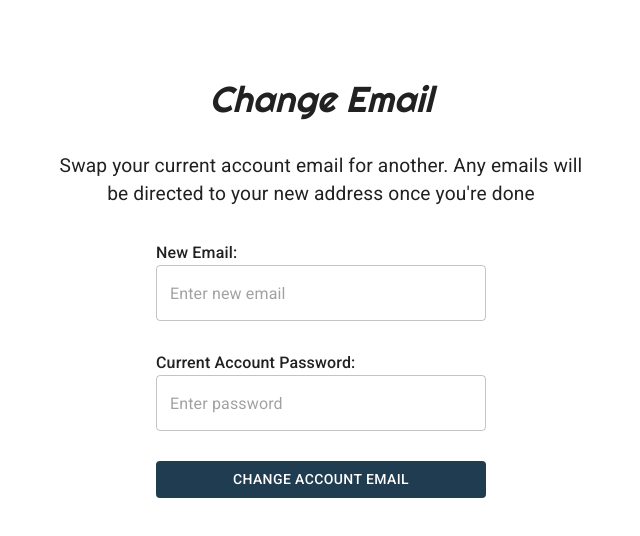
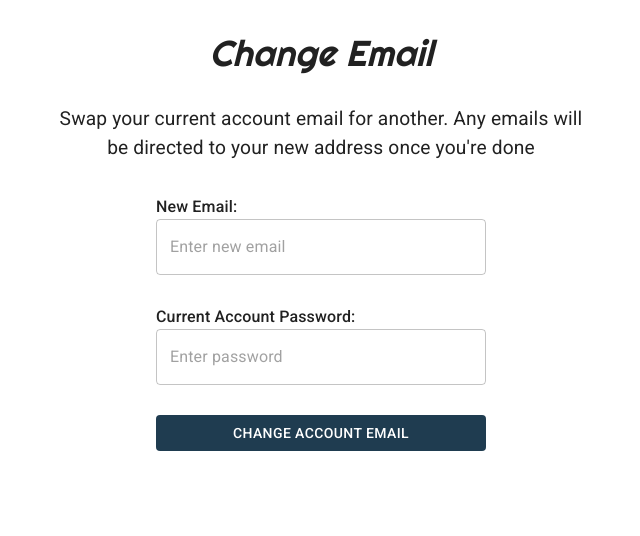
Before and after one commit to JasonXB/local-eats, a Next.js app: page /testError in a window 1280 px wide. Shown: the top 536 px of the page, without its empty margins (319-959 px from the left). Built offline with nearby package versions, Linux system fonts and the light colour scheme.

Commit message:
Imported auth features into the manage-account page

```diff
--- a/src/page-blocks/authForms/ChangeEmail.js
+++ b/src/page-blocks/authForms/ChangeEmail.js
@@ -4,11 +4,12 @@ import React, { useRef, useReducer } from "react";
 import { Typography, Stack, Button } from "@mui/material"; // prettier-ignore
 import FormControl from "@mui/material/FormControl";
 import OutlinedInput from "@mui/material/OutlinedInput";
-import { mix } from "../../../styles/styleMixins";
 import FormHelperText from "@mui/material/FormHelperText";
 import AuthHeader from "./HeaderHelper";
 import { getSession } from "next-auth/react";
 import GeneralError from "../../custom-components/Modals/GeneralError";
+import { styles } from "../../../styles/auth/manageAccount";
+import useWindowSize from "../../utility-functions/general/useWindowSize";
 
 // Redirect users to homepage if they come here offline
 export async function getServerSideProps(context) {
@@ -166,27 +167,3 @@ export default function ChangeEmail(props) {
     </Stack>
   );
 }
-
-const styles = {
-  parentContainer: {
-    width: "100%",
-    height: "72vh",
-    maxWidth: "35rem",
-    margin: "auto",
-    textAlign: "center",
-    // border: "5px solid black",
-    ...mix.flexColumn,
-    justifyContent: "center",
-  },
-  formControl: {
-    width: "80%",
-    maxWidth: "20.625rem",
-    mb: 0.75,
-    fontWeight: 500,
-  },
-  formHelperText: {
-    color: "#d32f2f",
-    m: 0,
-    mt: 0.5,
-  },
-};
--- a/src/page-blocks/authForms/ChangePassword.js
+++ b/src/page-blocks/authForms/ChangePassword.js
@@ -8,7 +8,8 @@ import FormHelperText from "@mui/material/FormHelperText";
 import { mix } from "../../../styles/styleMixins";
 import { getSession } from "next-auth/react";
 import axios from "axios";
-import GeneralErrorModal from "../../custom-components/Modals/GeneralError"
+import GeneralErrorModal from "../../custom-components/Modals/GeneralError";
+import { styles } from "../../../styles/auth/manageAccount";
 
 // Redirect users to homepage if they come here offline
 export async function getServerSideProps(context) {
@@ -200,27 +201,3 @@ export default function ChangePassword() {
     </Stack>
   );
 }
-
-const styles = {
-  parentContainer: {
-    width: "100%",
-    height: "100vh",
-    maxWidth: "35rem",
-    margin: "auto",
-    textAlign: "center",
-    // border: "5px solid black",
-    ...mix.flexColumn,
-    justifyContent: "center",
-  },
-  formControl: {
-    width: "80%",
-    maxWidth: "20.625rem",
-    mb: 0.75,
-    fontWeight: 500,
-  },
-  formHelperText: {
-    color: "#d32f2f",
-    m: 0,
-    mt: 0.5,
-  },
-};
--- a/src/page-blocks/authForms/DeleteAccount.js
+++ b/src/page-blocks/authForms/DeleteAccount.js
@@ -9,6 +9,7 @@ import { mix } from "../../../styles/styleMixins";
 import { getSession } from "next-auth/react";
 import AuthHeader from "./HeaderHelper";
 import { signOut } from "next-auth/react";
+import {styles} from "../../../styles/auth/manageAccount";
 
 // Redirect users to homepage if they come here offline
 export async function getServerSideProps(context) {
@@ -63,8 +64,8 @@ export default function DeleteAccount(props) {
   return (
     <Stack sx={styles.parentContainer}>
       <AuthHeader
-        titleText={"Delete Local Eats Account"}
-        descriptionText={"Be careful! Deleting your account will permanently delete your bookmarks and saved searches"} // prettier-ignore
+        titleText={"Delete Account"}
+        descriptionText={"We're sad to see you go! Before proceeding, know that deleting your account will erase all your bookmarks"} // prettier-ignore
       />
 
       <FormControl sx={styles.formControl}>
@@ -97,32 +98,3 @@ export default function DeleteAccount(props) {
     </Stack>
   );
 }
-
-const styles = {
-  parentContainer: {
-    width: "80vw",
-    maxWidth: "1100px",
-    textAlign: "center",
-    ...mix.flexColumn,
-    alignItems: "center",
-  },
-  formControl: {
-    width: "100%",
-    maxWidth: "20.625rem",
-    mb: 1.5,
-    fontWeight: 500,
-  },
-  formHelperText: {
-    color: "#d32f2f",
-    m: 0,
-    mt: 0.5,
-  },
-  conditionalRed: (inp) => {
-    if(inp) return { color: "#d32f2f" } // prettier-ignore
-    if(!inp) return { color: "rgba(0, 0, 0, 0.87)" } // prettier-ignore
-  },
-  bottomSection: {
-    height: "5.5rem",
-    mt: 2,
-  },
-};
--- /dev/null
+++ b/src/utility-functions/general/useWindowSize.js
@@ -0,0 +1,26 @@
+import { useState, useEffect } from "react";
+
+export default function useWindowSize() {
+  const [windowSize, setWindowSize] = useState({
+    responsiveWidth: undefined,
+    responsiveHeight: undefined,
+  });
+
+  useEffect(() => {
+    // Only render this code on the client (Next js pre rendering causes problems without this)
+    if (typeof window !== "undefined") {
+      // Handler to call on window resize
+      function handleResize() {
+        setWindowSize({
+          responsiveWidth: window.innerWidth,
+          responsiveHeight: window.innerHeight,
+        });
+      }
+      window.addEventListener("resize", handleResize);
+      handleResize(); // call immediately so state gets updated
+      // Remove listener on cleanup
+      return () => window.removeEventListener("resize", handleResize);
+    }
+  }, []);
+  return windowSize;
+}
--- /dev/null
+++ b/styles/auth/manageAccount.js
@@ -0,0 +1,24 @@
+import { mix } from "../styleMixins";
+
+export const styles = {
+  parentContainer: {
+    width: "100%",
+    marginTop: "2rem",
+    maxWidth: "35rem",
+    marginInline: "auto",
+    textAlign: "center",
+    ...mix.flexColumn,
+    justifyContent: "center",
+  },
+  formControl: {
+    width: "80%",
+    maxWidth: "20.625rem",
+    mb: 0.75,
+    fontWeight: 500,
+  },
+  formHelperText: {
+    color: "#d32f2f",
+    m: 0,
+    mt: 0.5,
+  },
+};
```
Also changed, not shown: pages/auth/manage-account.js (added, +89 -0 lines).
